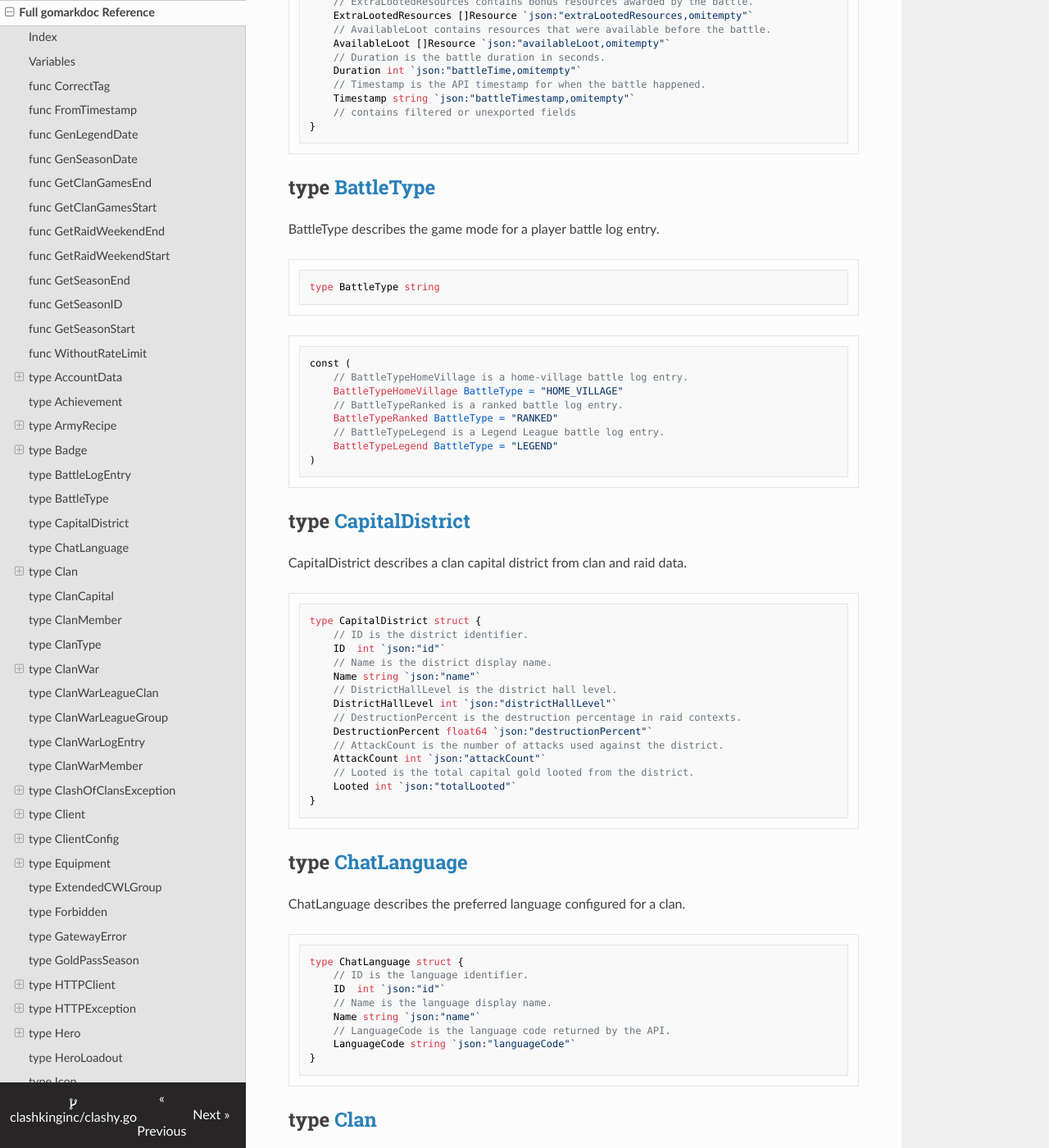
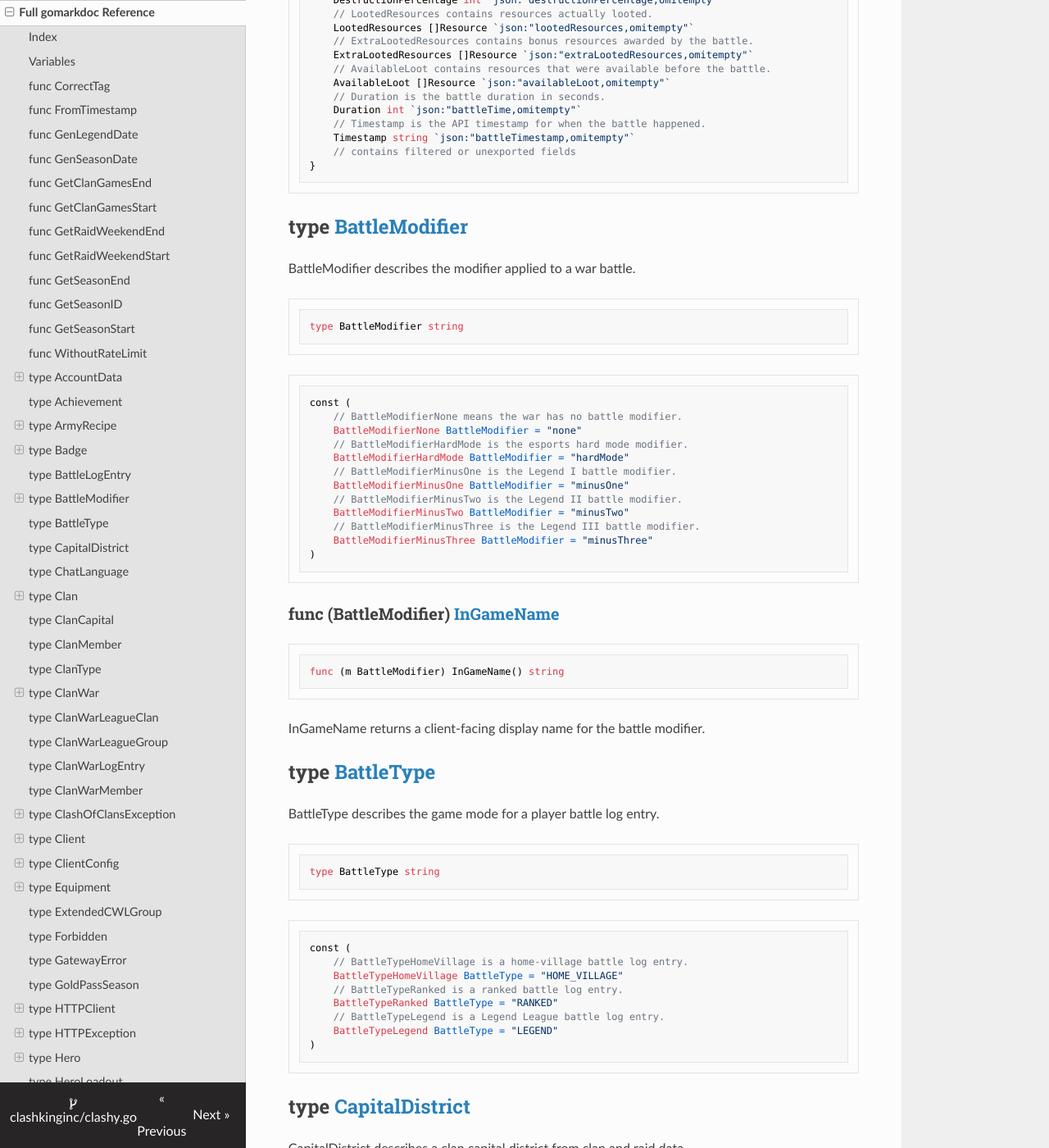
Before and after one commit to ClashKingInc/clashy.go, an MkDocs documentation site: the page built from docs/api/clashy.md, in a window 1280 px wide and 1400 px high, scrolled down 17035 px. Shown: the whole window at 82% size. Built offline with MkDocs 1.6.1, drawn with Linux system fonts in a browser that asks for light colours; nearby versions of some CDN libraries; some of the changed text lies outside the part shown.

Commit message:
feat: add battle modifier enum

````diff
--- a/docs/api/clashy.md
+++ b/docs/api/clashy.md
@@ -37,6 +37,8 @@ The package also embeds ClashKing static game data. Static helpers resolve troop
 - [type Badge](<#Badge>)
   - [func \(b Badge\) URL\(\) string](<#Badge.URL>)
 - [type BattleLogEntry](<#BattleLogEntry>)
+- [type BattleModifier](<#BattleModifier>)
+  - [func \(m BattleModifier\) InGameName\(\) string](<#BattleModifier.InGameName>)
 - [type BattleType](<#BattleType>)
 - [type CapitalDistrict](<#CapitalDistrict>)
 - [type ChatLanguage](<#ChatLanguage>)
@@ -881,6 +883,41 @@ type BattleLogEntry struct {
 }
 ```
 
+<a name="BattleModifier"></a>
+## type [BattleModifier](<https://github.com/ClashKingInc/clashy.go/blob/main/enums.go#L71>)
+
+BattleModifier describes the modifier applied to a war battle.
+
+```go
+type BattleModifier string
+```
+
+<a name="BattleModifierNone"></a>
+
+```go
+const (
+    // BattleModifierNone means the war has no battle modifier.
+    BattleModifierNone BattleModifier = "none"
+    // BattleModifierHardMode is the esports hard mode modifier.
+    BattleModifierHardMode BattleModifier = "hardMode"
+    // BattleModifierMinusOne is the Legend I battle modifier.
+    BattleModifierMinusOne BattleModifier = "minusOne"
+    // BattleModifierMinusTwo is the Legend II battle modifier.
+    BattleModifierMinusTwo BattleModifier = "minusTwo"
+    // BattleModifierMinusThree is the Legend III battle modifier.
+    BattleModifierMinusThree BattleModifier = "minusThree"
+)
+```
+
+<a name="BattleModifier.InGameName"></a>
+### func \(BattleModifier\) [InGameName](<https://github.com/ClashKingInc/clashy.go/blob/main/enums.go#L87>)
+
+```go
+func (m BattleModifier) InGameName() string
+```
+
+InGameName returns a client\-facing display name for the battle modifier.
+
 <a name="BattleType"></a>
 ## type [BattleType](<https://github.com/ClashKingInc/clashy.go/blob/main/enums.go#L59>)
 
@@ -1085,7 +1122,7 @@ type ClanMember struct {
 ```
 
 <a name="ClanType"></a>
-## type [ClanType](<https://github.com/ClashKingInc/clashy.go/blob/main/enums.go#L71>)
+## type [ClanType](<https://github.com/ClashKingInc/clashy.go/blob/main/enums.go#L105>)
 
 ClanType describes a clan's join policy.
 
@@ -1131,7 +1168,7 @@ type ClanWar struct {
     Opponent *WarClan `json:"opponent,omitempty"`
     // BattleModifier describes event-specific modifiers when the API includes
     // one.
-    BattleModifier string `json:"battleModifier,omitempty"`
+    BattleModifier BattleModifier `json:"battleModifier,omitempty"`
     // WarTag is the CWL war tag. It is empty for normal classic wars.
     WarTag string `json:"tag,omitempty"`
     // ClanTag is the requested clan tag associated with this response.
@@ -1161,7 +1198,7 @@ func (w *ClanWar) Type() string
 Type returns "cwl" when the war has a CWL war tag and "random" otherwise.
 
 <a name="ClanWarLeagueClan"></a>
-## type [ClanWarLeagueClan](<https://github.com/ClashKingInc/clashy.go/blob/main/war.go#L144-L153>)
+## type [ClanWarLeagueClan](<https://github.com/ClashKingInc/clashy.go/blob/main/war.go#L147-L156>)
 
 ClanWarLeagueClan is a clan entry inside a CWL group.
 
@@ -1179,7 +1216,7 @@ type ClanWarLeagueClan struct {
 ```
 
 <a name="ClanWarLeagueGroup"></a>
-## type [ClanWarLeagueGroup](<https://github.com/ClashKingInc/clashy.go/blob/main/war.go#L156-L169>)
+## type [ClanWarLeagueGroup](<https://github.com/ClashKingInc/clashy.go/blob/main/war.go#L159-L172>)
 
 ClanWarLeagueGroup is the current CWL group for a clan.
 
@@ -1201,7 +1238,7 @@ type ClanWarLeagueGroup struct {
 ```
 
 <a name="ClanWarLogEntry"></a>
-## type [ClanWarLogEntry](<https://github.com/ClashKingInc/clashy.go/blob/main/war.go#L129-L141>)
+## type [ClanWarLogEntry](<https://github.com/ClashKingInc/clashy.go/blob/main/war.go#L129-L144>)
 
 ClanWarLogEntry is one item from a clan's public war log.
 
@@ -1217,6 +1254,9 @@ type ClanWarLogEntry struct {
     Clan *WarClan `json:"clan,omitempty"`
     // Opponent is the opposing clan side.
     Opponent *WarClan `json:"opponent,omitempty"`
+    // BattleModifier describes event-specific modifiers when the API includes
+    // one.
+    BattleModifier BattleModifier `json:"battleModifier,omitempty"`
     // contains filtered or unexported fields
 }
 ```
@@ -1949,7 +1989,7 @@ func (e Equipment) Static(c *Client) *Equipment
 Static returns the embedded static\-data record matching this equipment's name and level.
 
 <a name="ExtendedCWLGroup"></a>
-## type [ExtendedCWLGroup](<https://github.com/ClashKingInc/clashy.go/blob/main/war.go#L172-L179>)
+## type [ExtendedCWLGroup](<https://github.com/ClashKingInc/clashy.go/blob/main/war.go#L175-L182>)
 
 ExtendedCWLGroup contains static medal information for a CWL league.
 
@@ -2318,7 +2358,7 @@ type LegendStatistics struct {
 ```
 
 <a name="LoadGameData"></a>
-## type [LoadGameData](<https://github.com/ClashKingInc/clashy.go/blob/main/enums.go#L95-L106>)
+## type [LoadGameData](<https://github.com/ClashKingInc/clashy.go/blob/main/enums.go#L129-L140>)
 
 LoadGameData describes when static game data should be loaded.
 
@@ -2338,7 +2378,7 @@ type LoadGameData struct {
 ```
 
 <a name="DefaultLoadGameData"></a>
-### func [DefaultLoadGameData](<https://github.com/ClashKingInc/clashy.go/blob/main/enums.go#L109>)
+### func [DefaultLoadGameData](<https://github.com/ClashKingInc/clashy.go/blob/main/enums.go#L143>)
 
 ```go
 func DefaultLoadGameData() LoadGameData
@@ -3251,7 +3291,7 @@ type TroopCount struct {
 ```
 
 <a name="VillageType"></a>
-## type [VillageType](<https://github.com/ClashKingInc/clashy.go/blob/main/enums.go#L83>)
+## type [VillageType](<https://github.com/ClashKingInc/clashy.go/blob/main/enums.go#L117>)
 
 VillageType identifies the village or game area for static data and units.
 
````
Also changed, not shown: CHANGELOG.md (+1 -0 lines), docs/api/wars.md (+12 -1 lines), docs/changelog.md (+1 -0 lines), 3 other files.
